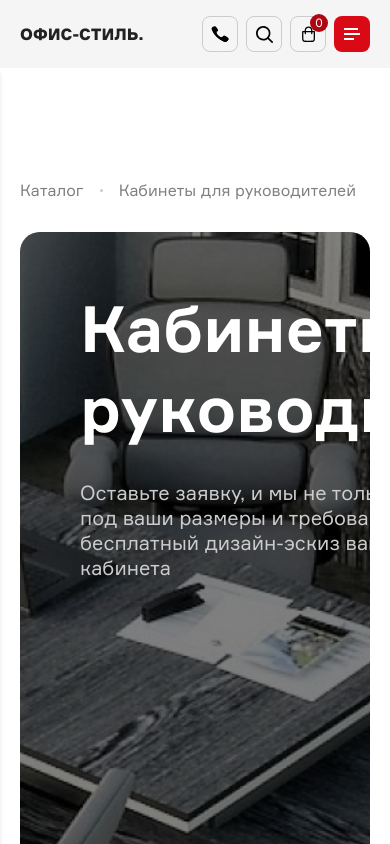
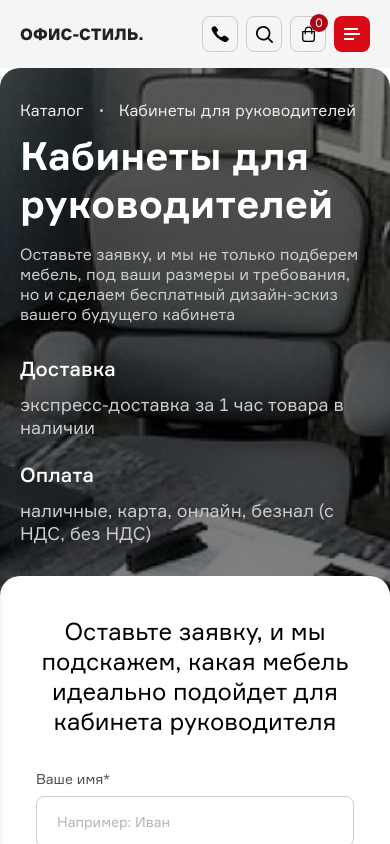
Before and after one commit to mryaxyobek/office-style, a React (Vite) app: page /catalog/furniture-for-staff in a window 390 px wide. Shown: the top 844 px of the page. Built offline with nearby package versions, Linux system fonts and the light colour scheme.

Commit message:
catalog category hero is optimized for all devices

```diff
--- a/src/components/CategoryHero.jsx
+++ b/src/components/CategoryHero.jsx
@@ -10,40 +10,40 @@ const CategoryHero = () => {
         setPhoneNumber(formattedPhoneNumber);
     };
     return (
-        <div className='pt-20 container'>
+        <div className='pt-20 pb-60r container max-900:pt-8 max-540:px-0 max-540:pt-0 relative'>
             {/* breadcrumb  */}
-            <ul className="breadcrumb">
+            <ul className="breadcrumb max-540:absolute top-0 z-2 max-540:left-5 max-540:pb-0">
                 <li>
-                    <Link to={-1}>Каталог</Link>
+                    <Link className='max-540:text-primary-gray-10' to={-1}>Каталог</Link>
                 </li>
                 <li>
-                    <span>Кабинеты для руководителей</span>
+                    <span className='max-540:text-primary-gray-10'>Кабинеты для руководителей</span>
                 </li>
             </ul>
 
             {/* main content  */}
-            <div className="flex justify-between relative rounded-2.5xl py-14 px-60px bg-category-hero bg-cover bg-center bg-no-repeat overflow-hidden">
-                {/* description */}
-                <div className="flex flex-col max-w-687px z-1 place-content-between">
+            <div className="flex justify-between gap-5 relative rounded-2.5xl py-14 px-60px bg-category-hero bg-cover bg-center bg-no-repeat overflow-hidden max-1200:flex-col max-1200:gap-8 max-730:p-10 max-730:!px-8 max-540:!p-0 max-540:!pt-16">
+                {/* first child */}
+                <div className="flex flex-col max-w-687px z-1 place-content-between max-1200:mx-auto max-540:px-5">
                     <div>
-                        <h1 className="h1-bold text-white mb-8">Кабинеты для руководителей</h1>
-                        <p className="text-regular-20 text-primary-gray-20">Оставьте заявку, и мы не только подберем мебель, под ваши размеры и требования, но и сделаем бесплатный дизайн-эскиз вашего будущего кабинета</p>
+                        <h1 className="h1-bold text-white mb-8 max-1200:text-center max-540:text-left max-670:mb-7  max-540:mb-5 max-440:mb-4">Кабинеты для руководителей</h1>
+                        <p className="text-regular-20 text-primary-gray-20 max-1200:text-center max-540:text-left max-730:text-regular-18 max-440:text-regular-16">Оставьте заявку, и мы не только подберем мебель, под ваши размеры и требования, но и сделаем бесплатный дизайн-эскиз вашего будущего кабинета</p>
                     </div>
 
-                    <div className="flex space-x-12">
-                        <div className="space-y-3 max-w-245px">
+                    <div className="flex space-x-12 max-1200:justify-between max-1200:mt-8 max-540:flex-col max-540:space-x-0 max-540:gap-6">
+                        <div className="space-y-3 max-w-245px max-540:max-w-full">
                             <h3 className="text-medium-20 text-white">Доставка</h3>
-                            <p className="text-medium-18 text-primary-gray-20">экспресс-доставка за 1 час товара в наличии</p>
+                            <p className="text-medium-18 max-540:text-regular-18 text-primary-gray-20">экспресс-доставка за 1 час товара в наличии</p>
                         </div>
-                        <div className="space-y-3 max-w-305px">
+                        <div className="space-y-3 max-w-305px max-540:max-w-full">
                             <h3 className="text-medium-20 text-white">Оплата</h3>
-                            <p className="text-medium-18 text-primary-gray-20">наличные, карта, онлайн, безнал (с НДС, без НДС)</p>
+                            <p className="text-medium-18 max-540:text-regular-18 text-primary-gray-20">наличные, карта, онлайн, безнал (с НДС, без НДС)</p>
                         </div>
                     </div>
                 </div>
 
                 {/* form */}
-                <form action="https://echo.htmlacademy.ru" className="bg-white rounded-2.5xl py-10 px-9 max-w-528px z-1">
+                <form action="https://echo.htmlacademy.ru" className="bg-white rounded-2.5xl py-10 px-9 max-w-528px z-1 w-full min-w-500px max-1200:mx-auto max-730:max-w-full max-730:min-w-0">
                     {/* title  */}
                     <h3 className="text-center max-w-md mx-auto text-regular-24 mb-8">Оставьте заявку, и мы подскажем, какая мебель идеально подойдет для кабинета руководителя</h3>
 
--- a/src/index.css
+++ b/src/index.css
@@ -549,7 +549,9 @@ label {
 /* responsive  */
 
 @media only screen and (max-width:1050px) {
-  h1 {
+
+  h1,
+  .h1-bold {
     font-size: 60px;
     line-height: 72px;
   }
@@ -576,7 +578,9 @@ label {
 }
 
 @media only screen and (max-width:900px) {
-  h1 {
+
+  h1,
+  .h1-bold {
     font-size: 54px;
     line-height: 68px;
   }
@@ -610,7 +614,9 @@ label {
 }
 
 @media only screen and (max-width:730px) {
-  h1 {
+
+  h1,
+  .h1-bold {
     font-size: 48px;
     line-height: 60px;
   }
@@ -630,7 +636,8 @@ label {
 
 @media only screen and (max-width:580px) {
 
-  h1 {
+  h1,
+  .h1-bold {
     font-size: 42px;
     line-height: 52px;
   }
@@ -650,7 +657,8 @@ label {
     font-weight: 500;
   }
 
-  h1 {
+  h1,
+  .h1-bold {
     font-size: 39px;
     line-height: 48px;
   }
@@ -681,7 +689,9 @@ label {
 
 
 @media only screen and (max-width:360px) {
-  h1 {
+
+  h1,
+  .h1-bold {
     font-size: 36px;
     line-height: 45px;
   }
--- a/tailwind.config.js
+++ b/tailwind.config.js
@@ -63,6 +63,7 @@ export default {
       minWidth: {
         '864px': '864px',
         '788px': '788px',
+        '500px': '500px',
         '416px': '416px',
         '224px': '224px',
         '300px': '300px',
```
